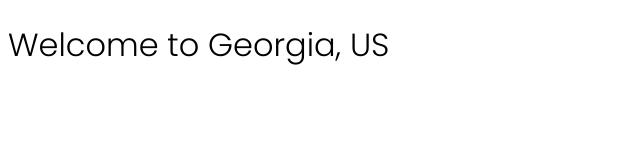
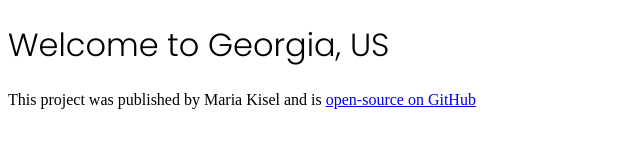
Before and after one commit to mariakisel16/travel-project, a plain HTML site: page index.html in a window 1280 px wide. Shown: the whole page, without its empty margins (0-640 px from the left). Drawn offline with Linux system fonts and the light colour scheme; files that its build step writes are made by us from their sources.

Commit message:
Update index.html

```diff
--- a/index.html
+++ b/index.html
@@ -16,5 +16,10 @@
   </head>
   <body>
     <h1>Welcome to Georgia, US</h1>
+
+    <footer>
+      This project was published by Maria Kisel and is
+      <a href="#" target="_blank">open-source on GitHub</a>
+    </footer>
   </body>
 </html>
```
